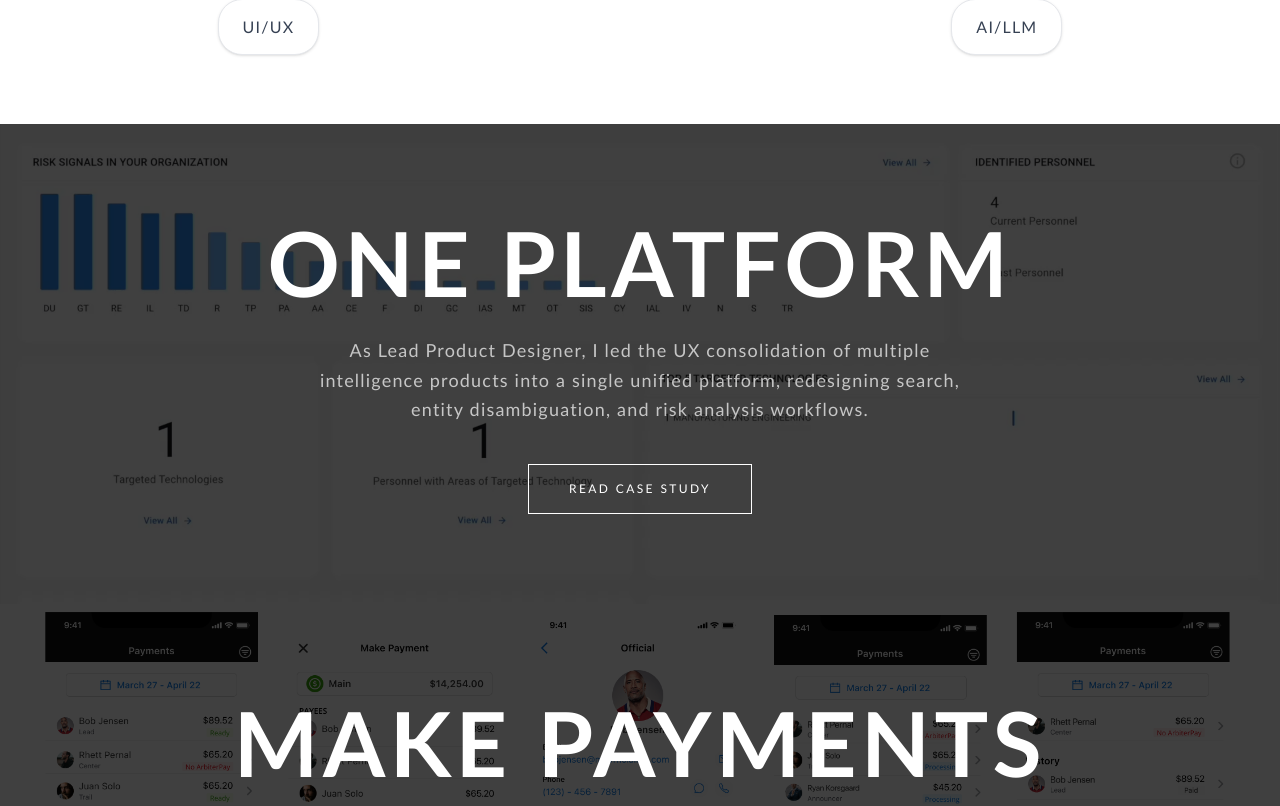
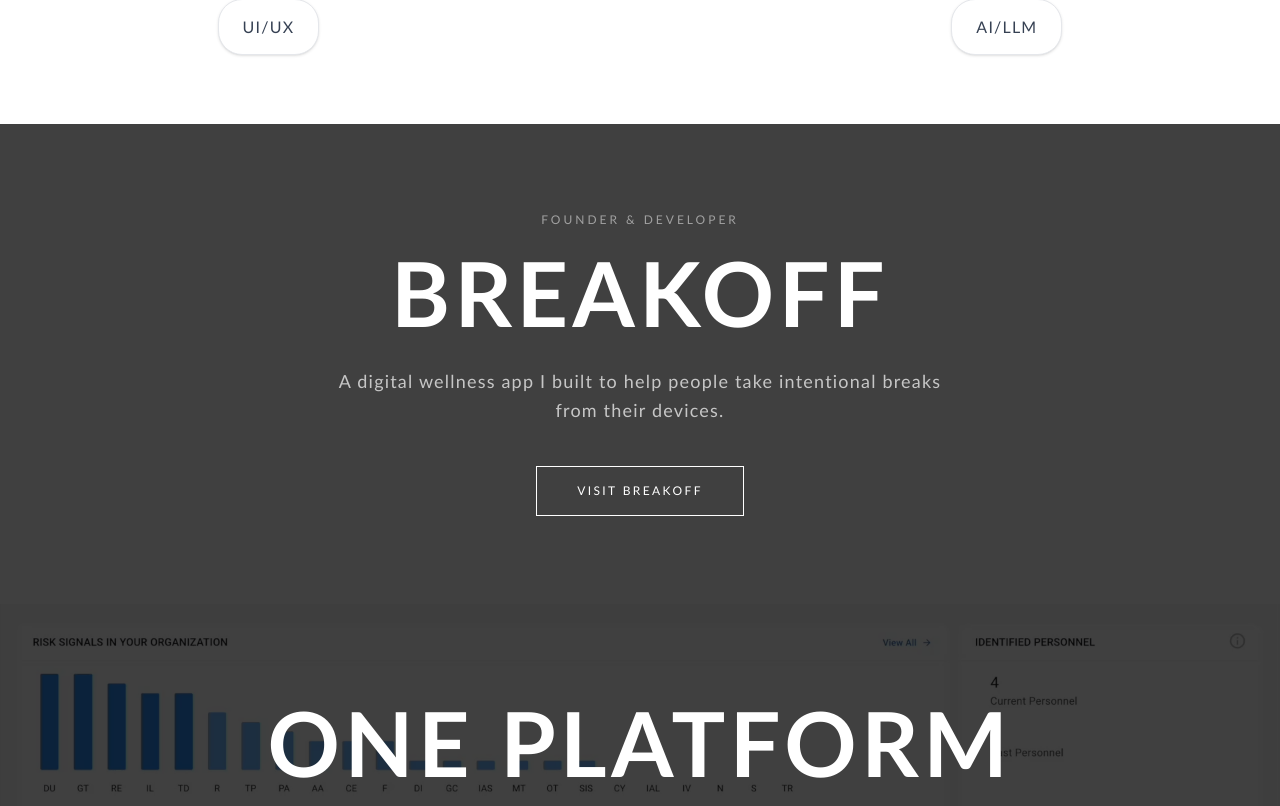
Before and after one commit to davismichael/portfolio, a Next.js app: page / in a window 1280 px wide. Shown: the part 1156-1962 px from the top of the page. Built offline with nearby package versions, Linux system fonts and the light colour scheme.

Commit message:
Add BreakOff as top case study

```diff
--- a/src/components/sections/CaseStudiesSection.tsx
+++ b/src/components/sections/CaseStudiesSection.tsx
@@ -1,6 +1,15 @@
 import Link from "next/link";
 
 const CASE_STUDIES = [
+  {
+    title: "BreakOff",
+    subtitle: "FOUNDER & DEVELOPER",
+    description:
+      "A digital wellness app I built to help people take intentional breaks from their devices.",
+    image: "/images/case-studies/breakoff.png",
+    href: "https://breakoff.io",
+    external: true,
+  },
   {
     title: "One Platform",
     description:
@@ -50,6 +59,13 @@
 
           {/* Content */}
           <div className="relative z-10">
+            {/* Subtitle / Role */}
+            {study.subtitle && (
+              <p className="text-white/50 text-xs uppercase tracking-[0.25em] mb-4 font-normal">
+                {study.subtitle}
+              </p>
+            )}
+
             {/* Title */}
             <h2
               className="text-white font-bold uppercase tracking-[0.05em] mb-6"
@@ -64,11 +80,22 @@
             </p>
 
             {/* CTA Button */}
-            <Link href={study.href}>
-              <span className="inline-block border border-white text-white text-xs font-normal uppercase tracking-[0.2em] px-10 py-4 hover:bg-white hover:text-black transition-all duration-300 cursor-pointer">
-                Read Case Study
-              </span>
-            </Link>
+            {study.external ? (
+              <a
+                href={study.href}
+                target="_blank"
+                rel="noopener noreferrer"
+                className="inline-block border border-white text-white text-xs font-normal uppercase tracking-[0.2em] px-10 py-4 hover:bg-white hover:text-black transition-all duration-300 cursor-pointer"
+              >
+                Visit BreakOff
+              </a>
+            ) : (
+              <Link href={study.href}>
+                <span className="inline-block border border-white text-white text-xs font-normal uppercase tracking-[0.2em] px-10 py-4 hover:bg-white hover:text-black transition-all duration-300 cursor-pointer">
+                  Read Case Study
+                </span>
+              </Link>
+            )}
           </div>
         </div>
       ))}
```
Also changed, not shown: public/images/case-studies/breakoff.png (added).
